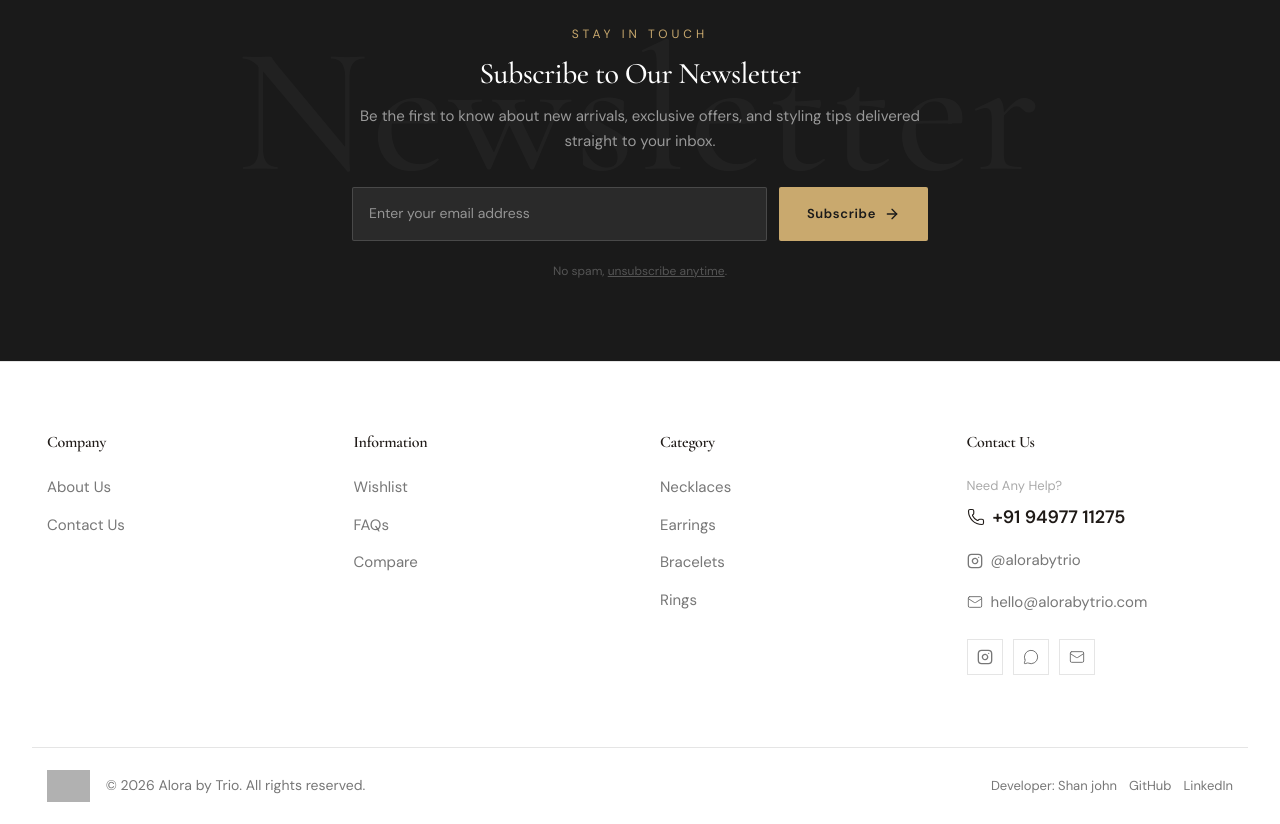
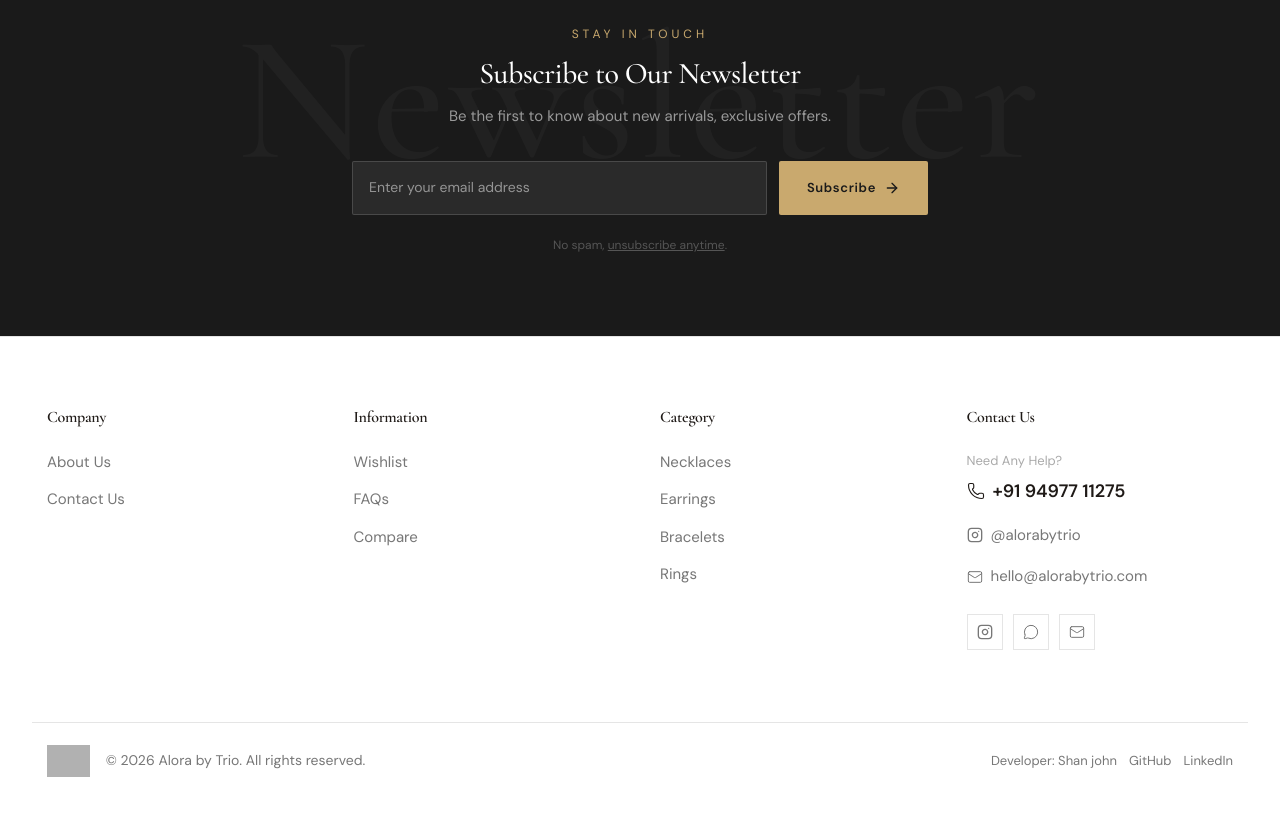
Before and after one commit to Shan-john/alora, a React (Vite) app in the folder alora-frontend/: page / in a window 1280 px wide. Shown: the part 1745-2569 px from the top of the page. After the commit the page ends 2544 px from the top, so only its background shows below. Built offline with nearby package versions, Linux system fonts and the light colour scheme; no server answers; grey boxes are pictures that could not be loaded.

Commit message:
feat: add Newsletter component with subscription and unsubscription functionality

```diff
--- a/alora-frontend/src/components/home/Newsletter.jsx
+++ b/alora-frontend/src/components/home/Newsletter.jsx
@@ -98,7 +98,7 @@ export default function Newsletter() {
           >
             {isUnsubscribe
               ? 'We\'re sorry to see you go. Enter your email below to unsubscribe.'
-              : (subscribed ? 'Thanks for being a part of our community!' : 'Be the first to know about new arrivals, exclusive offers, and styling tips delivered straight to your inbox.')}
+              : (subscribed ? 'Thanks for being a part of our community!' : 'Be the first to know about new arrivals, exclusive offers.')}
           </p>
 
           {/* Form or Success */}
```
